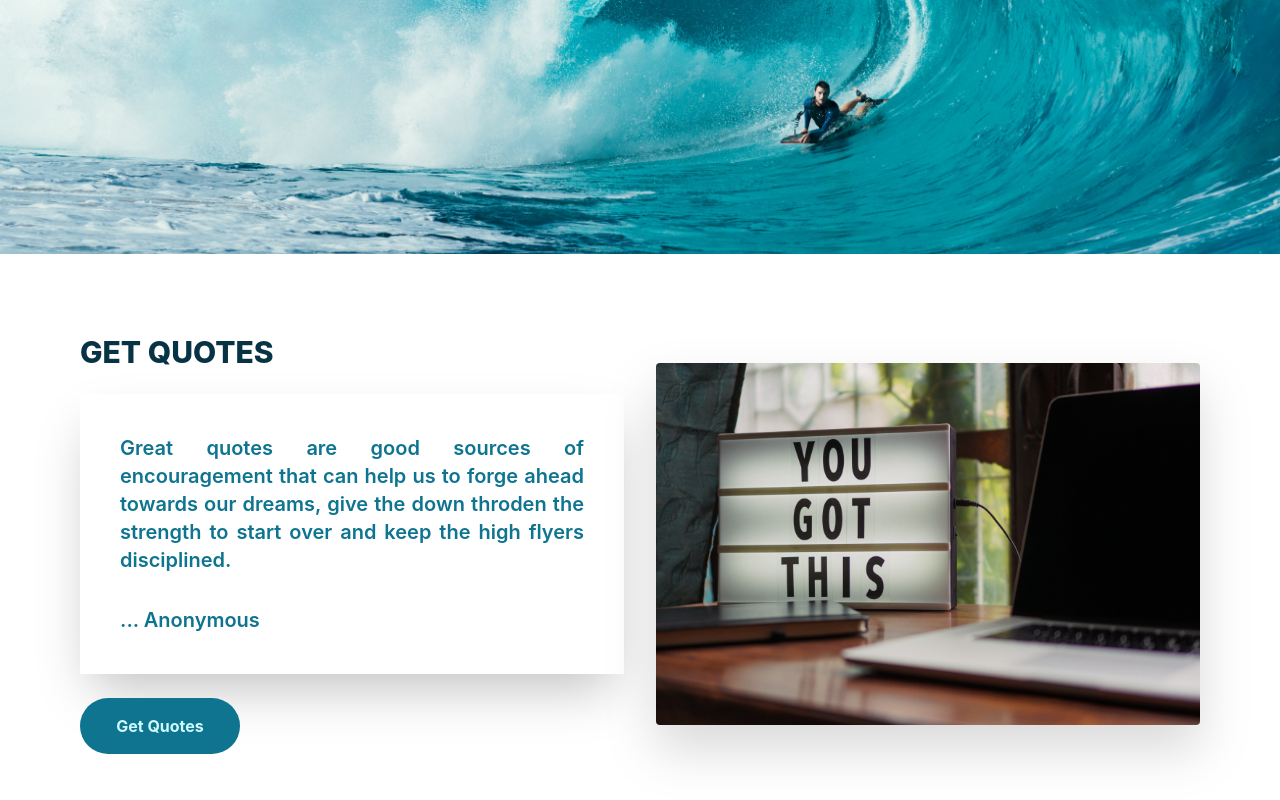
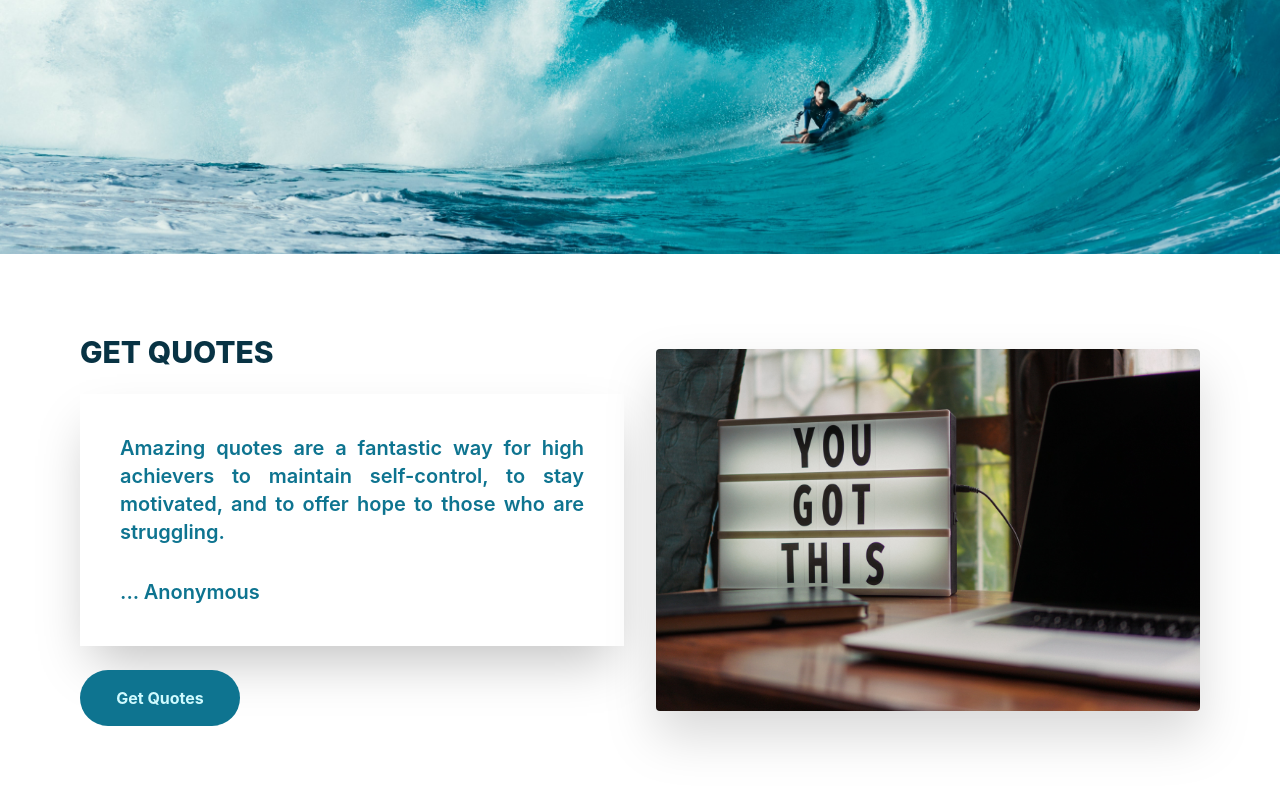
Before and after one commit to gbengaoluwadahunsi/Motiva, a React (Vite) app: page / in a window 1280 px wide. Shown: the part 546-1346 px from the top of the page. Built offline with nearby package versions, Linux system fonts and the light colour scheme.

Commit message:
Added the get quotes section

```diff
--- a/src/Components/Homepage.jsx
+++ b/src/Components/Homepage.jsx
@@ -46,7 +46,7 @@ import  '../index.css'
               <div className="flex flex-col  gap-6">
                 <h2 className="  font-extrabold text-cyan-950 text-3xl">GET QUOTES</h2>
                 <div className="font-semibold  text-justify lg:text-xl shadow-2xl lg:p-10 text-cyan-700">
-                  <h4 className="  ">Great quotes are good sources of encouragement that can help us to forge ahead towards our dreams, give the down throden the strength to start over and keep the high flyers disciplined.</h4>
+                  <h4 className="  ">Amazing quotes are a fantastic way for high achievers to maintain self-control, to stay motivated, and to offer hope to those who are struggling.</h4>
                   <span className=" block mt-8 text-justify-center">...  Anonymous</span>
                 </div>
                 <button className="items-center text-cyan-100  font-bold list-none justify-self-end bg-cyan-700 w-40 px-6  py-4 rounded-full hover:scale-125 ">Get Quotes</button>
```
